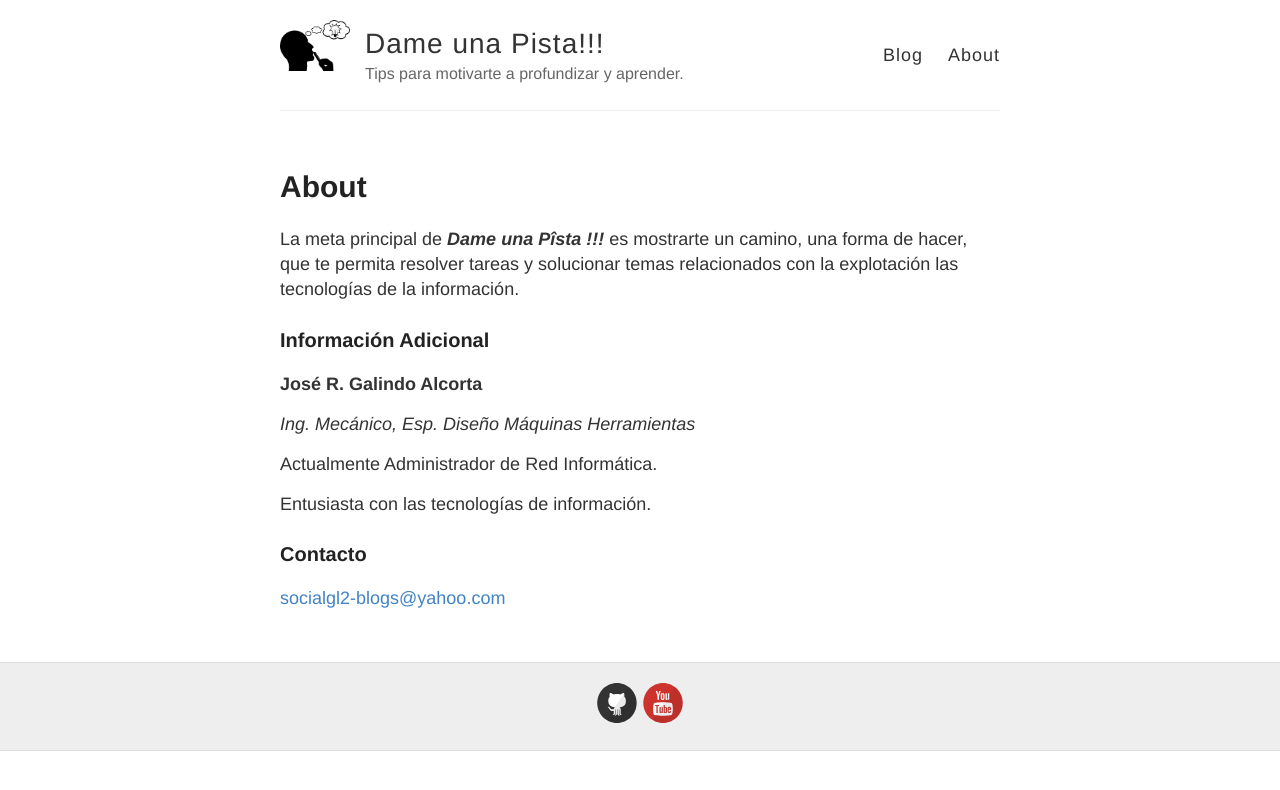
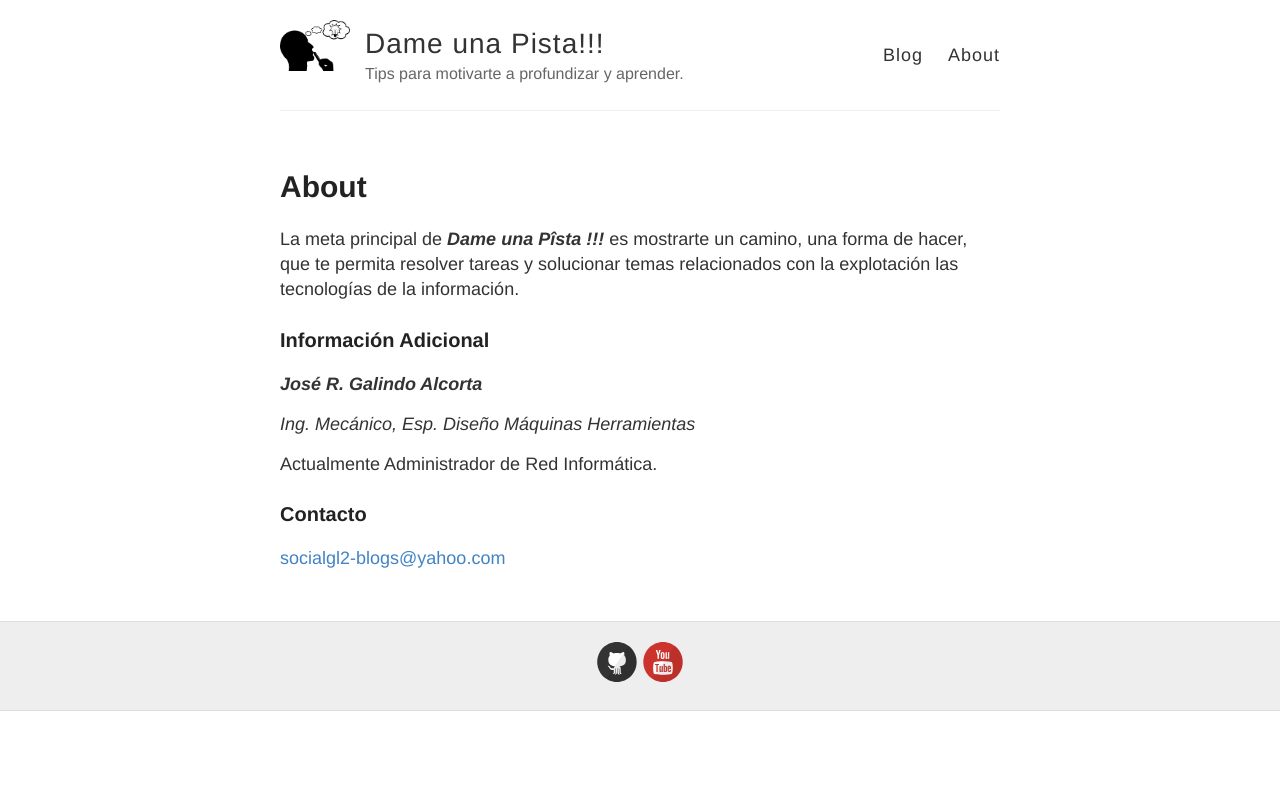
Before and after one commit to xolagl2/xolagl2.github.io, a Jekyll site: the page built from about.md, in a window 1280 px wide. Shown: the top 790 px of the page. Built offline with Jekyll 4.4.1, drawn with Linux system fonts in a browser that asks for light colours.

Commit message:
Update about.md

```diff
--- a/about.md
+++ b/about.md
@@ -8,14 +8,12 @@ La meta principal de ***Dame una Pîsta !!!*** es mostrarte un camino, una forma
 
 ### Información Adicional
 
-**José R. Galindo Alcorta**
+***José R. Galindo Alcorta***
 
 *Ing. Mecánico, Esp. Diseño Máquinas Herramientas*
 
 Actualmente Administrador de Red Informática.
 
-Entusiasta con las tecnologías de información.
-
 ### Contacto
 
 [socialgl2-blogs@yahoo.com](mailto:socialgl2-blogs@yahoo.com)
```
